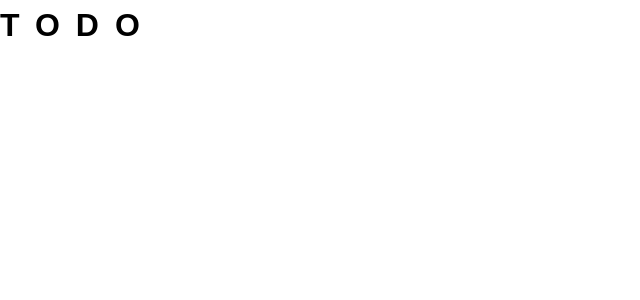
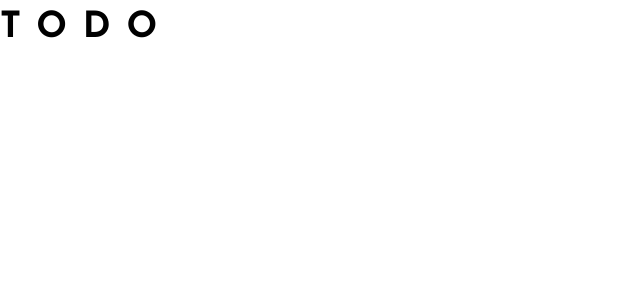
Before and after one commit to rickMcGavin/fe-mentor-todo-app, a Next.js app: page / in a window 1280 px wide. Shown: the top 300 px of the page, without its empty margins (0-640 px from the left). Built offline with nearby package versions, Linux system fonts and the light colour scheme.

Commit message:
feature: add josefin font and css color variables

```diff
--- a/pages/_document.tsx
+++ b/pages/_document.tsx
@@ -10,6 +10,16 @@
           sizes="32x32"
           href="/favicon-32x32.png"
         />
+        <link rel="preconnect" href="https://fonts.googleapis.com" />
+        <link
+          rel="preconnect"
+          href="https://fonts.gstatic.com"
+          crossOrigin=""
+        />
+        <link
+          href="https://fonts.googleapis.com/css2?family=Josefin+Sans:wght@400;700&display=swap"
+          rel="stylesheet"
+        />
       </Head>
       <body>
         <Main />
--- a/styles/global.ts
+++ b/styles/global.ts
@@ -1,8 +1,7 @@
-import { createGlobalStyle, css } from 'styled-components';
+import { createGlobalStyle, css } from "styled-components";
 
 const GlobalStyle = createGlobalStyle`
-  ${({ theme }) => {
-    const { colors } = theme;
+  ${() => {
     return css`
       /* BEGIN RESET */
 
@@ -87,10 +86,33 @@
 
       /* END RESET */
 
+      /* Variables */
+      :root {
+        --primary: hsl(220, 98%, 61%);
+        --check-background: linear-gradient hsl(192, 100%, 67%) to
+          hsl(280, 87%, 65%);
+        --v-light-gray: hsl(0, 0%, 98%);
+        --v-light-gray-blue: hsl(236, 33%, 92%);
+        --light-gray-blue: hsl(233, 11%, 84%);
+        --dark-gray-blue: hsl(236, 9%, 61%);
+        --v-dark-gray-blue: hsl(235, 19%, 35%);
+        --white: hsl(0, 0, 100);
+      }
+
+      [data-theme="dark"] {
+        --v-dark-blue: hsl(235, 21%, 11%);
+        --v-dark-desaturated-blue: hsl(235, 24%, 19%);
+        --light-gray-blue: hsl(234, 39%, 85%);
+        --light-gray-blue-hover: hsl(236, 33%, 92%);
+        --dark-gray-blue: hsl(234, 11%, 52%);
+        --v-dark-gray-blue: hsl(233, 14%, 35%);
+        --vv-dark-gray-blue: hsl(237, 14%, 26%);
+      }
+
       html,
       body {
-        font-family: sans-serif;
-        /* add font size */
+        font-family: "Josefin Sans", sans-serif;
+        font-size: 1.125rem;
         height: 100%;
         margin: 0;
         padding: 0;
--- a/styles/theme.ts
+++ b/styles/theme.ts
@@ -1,7 +1,7 @@
-import { DefaultTheme } from 'styled-components';
+import { DefaultTheme } from "styled-components";
 
 const getMediaQuery = (screenSize: number): string => {
-  return `@media only screen and (min-width: ${screenSize}px)`;
+  return `@media screen and (min-width: ${screenSize}px)`;
 };
 
 const breakpoints = {
@@ -13,13 +13,6 @@
 };
 
 export const theme: DefaultTheme = {
-  colors: {
-    primary: 'hsl(172, 67%, 45%)', // strong cyan
-    neutral: {
-      500: 'hsl(184, 14%, 56%)',
-    },
-    white: 'hsl(0, 0%, 100%)',
-  },
   breakpoints,
   media: {
     small: getMediaQuery(breakpoints.sm),
```
Also changed, not shown: @types/styled.d.ts (+2 -13 lines).
